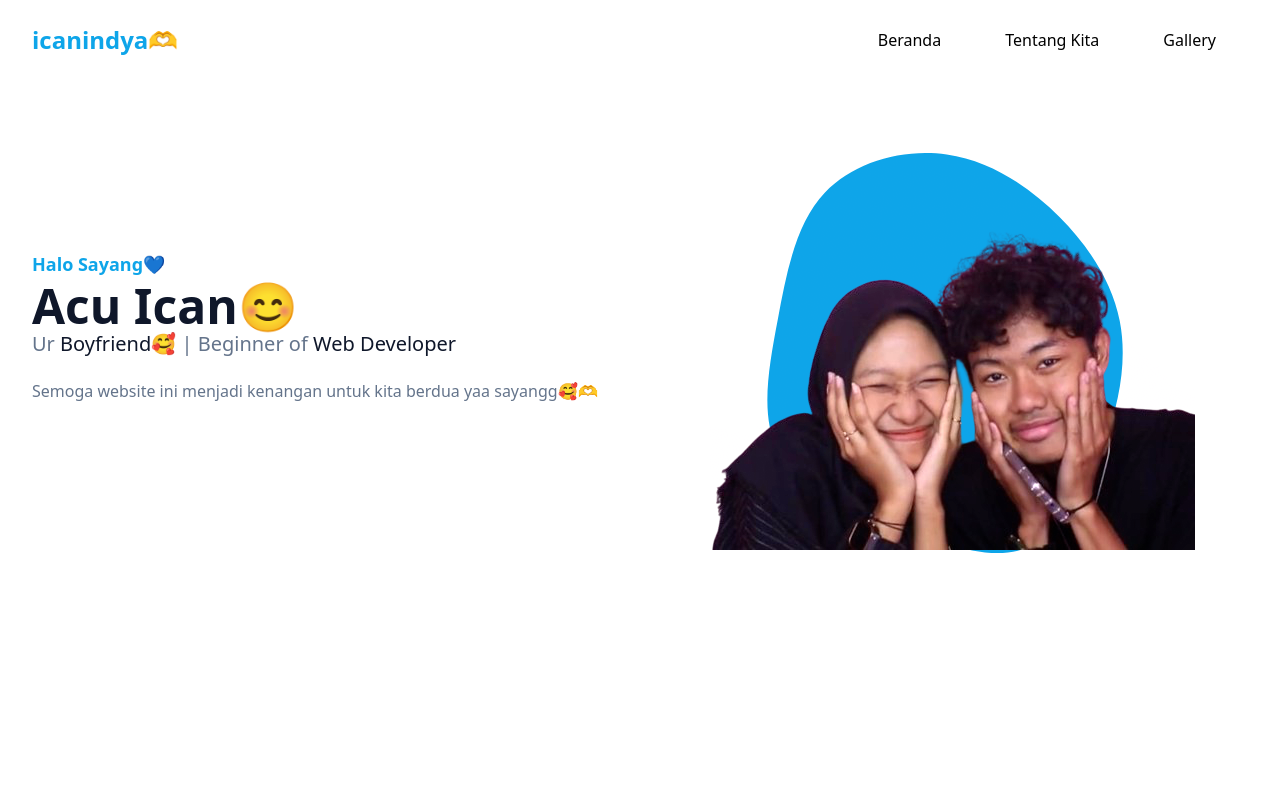
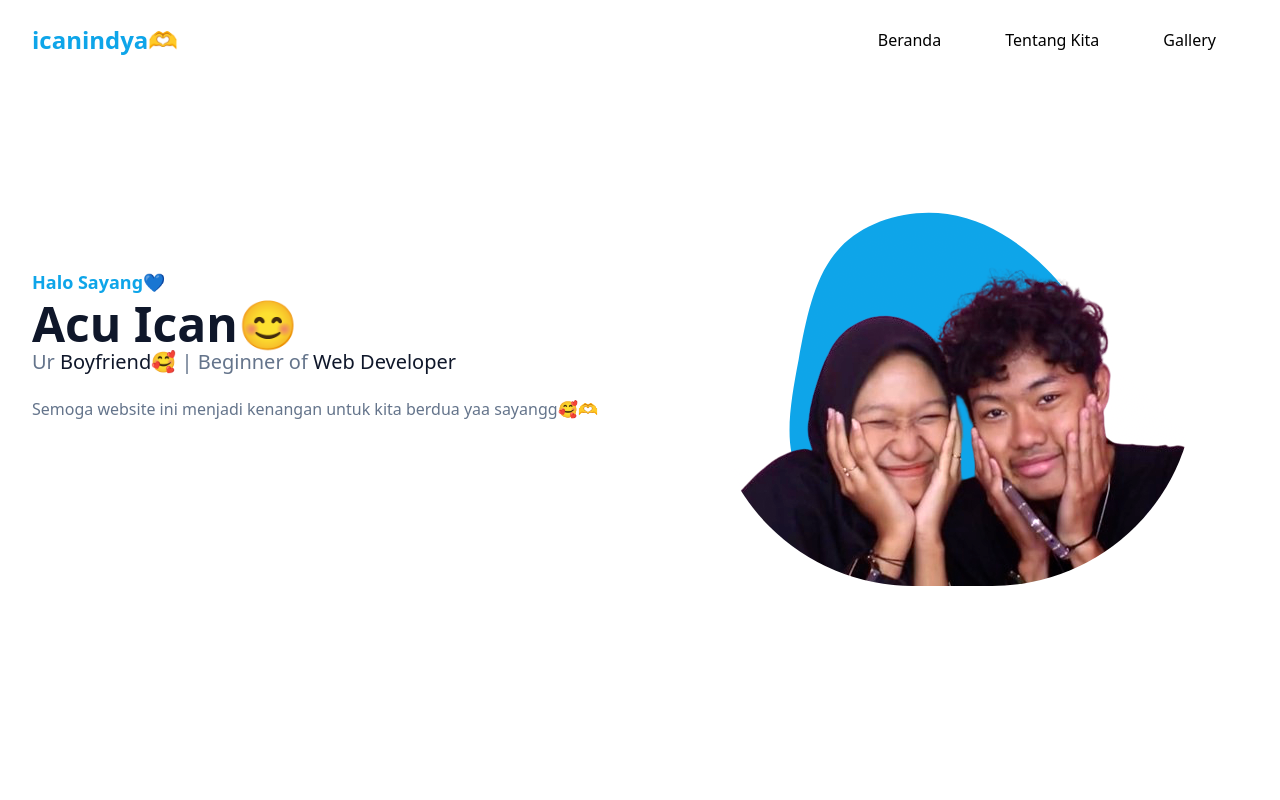
Before and after one commit to Saannrr/web-bby, a website: page index.html in a window 1280 px wide. Shown: the top 800 px of the page. Drawn offline with Linux system fonts and the light colour scheme.

Commit message:
benerin blob

```diff
--- a/index.html
+++ b/index.html
@@ -101,14 +101,14 @@
             > -->
           </div>
           <div class="w-full self-end px-4 lg:w-1/2">
-            <div class="mt-10 relative lg:mt-0 lg:right-0">
+            <div class="relative mt-10 lg:right-0 lg:mt-9">
               <img
                 src="img/ihsanindya.png"
                 alt="ihsanindya"
-                class="relative z-10 mx-auto max-w-full brightness-125"
+                class="relative z-10 mx-auto max-w-full brightness-125 rounded-full"
               />
               <span
-                class="absolute bottom-0 left-1/2 -translate-x-1/2 md:scale-125"
+                class="absolute bottom-0 left-1/2 -translate-x-1/2 scale-75 md:scale-110"
               >
                 <svg
                   width="400"
```
Also changed, not shown: src/output.css.
